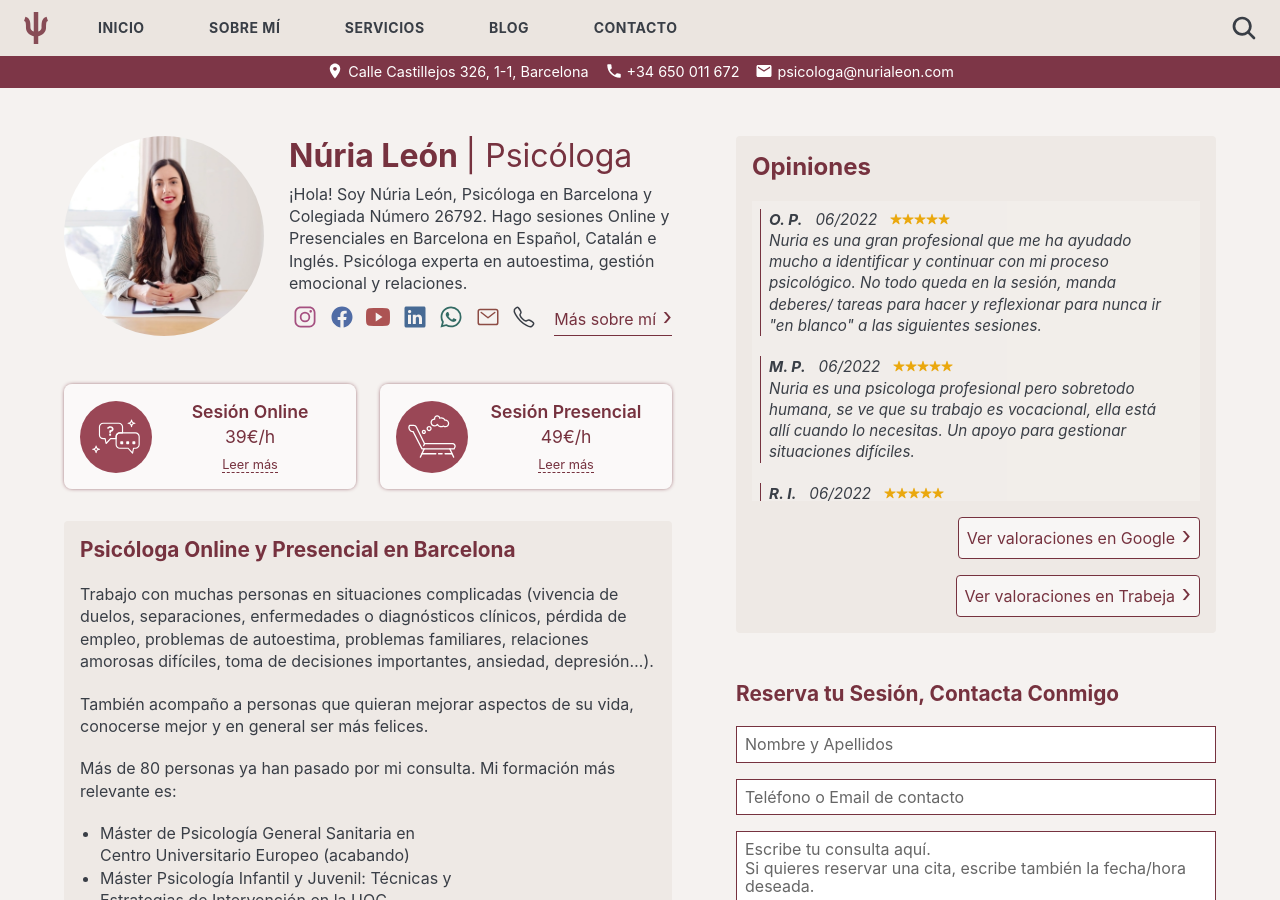
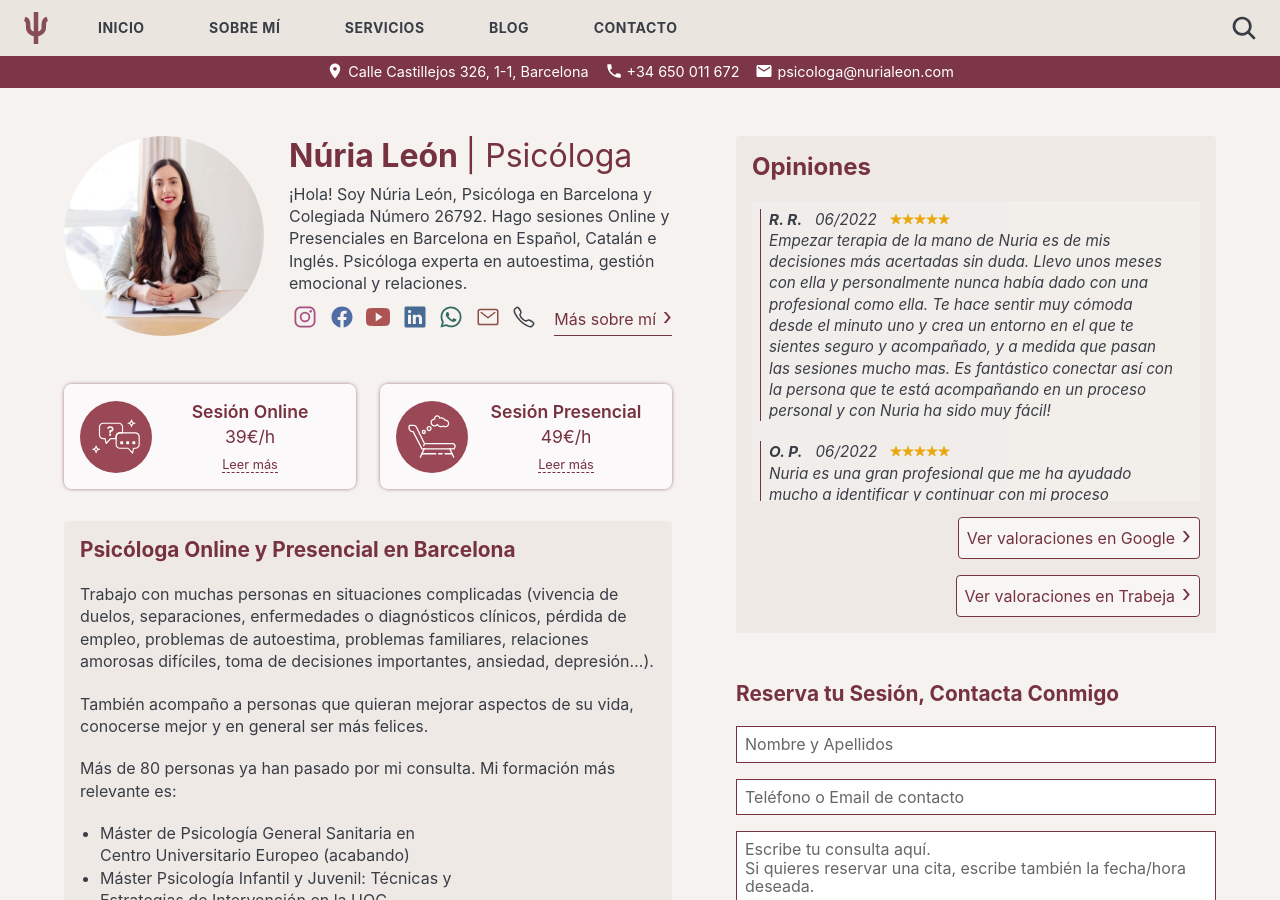
Before and after one commit to nurialeonsallent/nurialeon.com, a Jekyll site: the page built from index.html, in a window 1280 px wide and 900 px high. Built offline with Jekyll 4.4.1, drawn with Linux system fonts in a browser that asks for light colours.

Commit message:
Update reviews.yml

```diff
--- a/_data/reviews.yml
+++ b/_data/reviews.yml
@@ -1,3 +1,8 @@
+- name: R. R.
+  score: 5
+  date: 06/2022
+  text: Empezar terapia de la mano de Nuria es de mis decisiones más acertadas sin duda. Llevo unos meses con ella y personalmente nunca había dado con una profesional como ella. Te hace sentir muy cómoda desde el minuto uno y crea un entorno en el que te sientes seguro y acompañado, y a medida que pasan las sesiones mucho mas. Es fantástico conectar así con la persona que te está acompañando en un proceso personal y con Nuria ha sido muy fácil!
+
 - name: O. P.
   score: 5
   date: 06/2022
```
